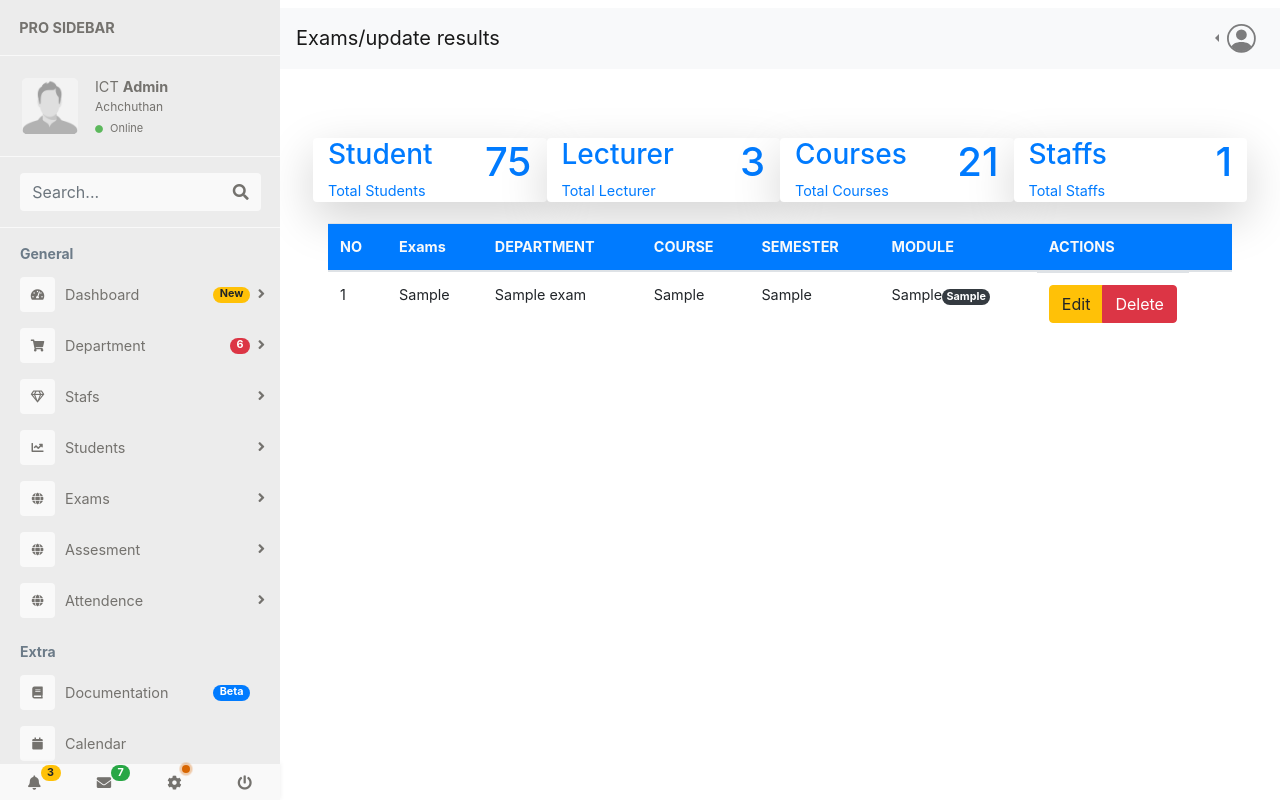
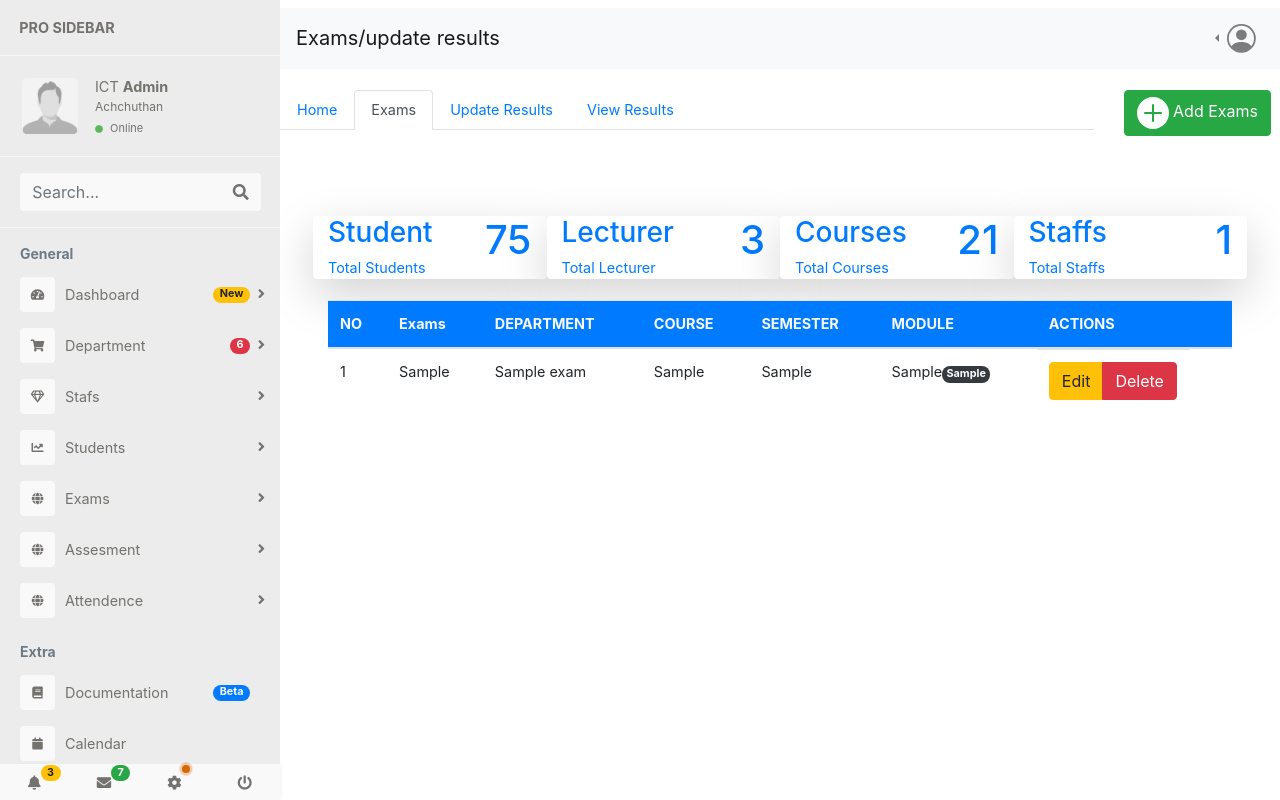
Before and after one commit to ictslgti/ERMS, a PHP site: page /exams.php in a window 1280 px wide. Run offline with PHP 8.4, Linux system fonts and the light colour scheme; tables that the repository leaves empty or names only in its code hold one stand-in row (values such as "Sample post"); a stand-in replaces the project's code that opens the database connection; some libraries are stand-ins or nearby versions.

Commit message:
new form

```diff
--- a/nav_bar.php
+++ b/nav_bar.php
@@ -21,7 +21,7 @@
           <div class="dropdown-menu" aria-labelledby="navbarDropdown">
             <a class="dropdown-item" href="#">Admin</a>
             <a class="dropdown-item" href="#">Profile</a>
-            <div class="dropdown-divider"></div>
+            <div class="dropdowndivider"></div>
             <a class="dropdown-item" href="#">Log Out
               <svg class="bi bi-box-arrow-in-left" width="1em" height="1em" viewBox="0 0 16 16" fill="currentColor" xmlns="http://www.w3.org/2000/svg">
                 <path fill-rule="evenodd" d="M7.854 11.354a.5.5 0 000-.708L5.207 8l2.647-2.646a.5.5 0 10-.708-.708l-3 3a.5.5 0 000 .708l3 3a.5.5 0 00.708 0z" clip-rule="evenodd" />
@@ -36,3 +36,29 @@
     </form>
   </div>
 </nav>
+<br>
+<div class='row'>
+  <div class='form-group col-md'>
+    <ul class='nav nav-tabs'>
+      <li class='nav-item'>
+        <a class='nav-link ' href='exams_dashbord.php'>Home</a>
+      </li>
+      <li class='nav-item'>
+        <a class='nav-link active' href='Exams.php'>Exams</a>
+      </li>
+      <li class='nav-item'>
+        <a class='nav-link' href='Exams_results.php'>Update Results</a>
+      </li>
+      <li class='nav-item'>
+        <a class='nav-link' href='Exams.php'>View Results</a>
+      </li>
+    </ul>
+  </div>
+  <div class='col-md-auto pr-4'>
+    <button type='submit' class='btn btn-success btn-group-sm' name="add" data-toggle='modal' data-target='.bd-example-modal-xl'>
+      <svg class='bi bi-plus-circle-fill' width='2em' height='2em' viewBox='0 0 16 16' fill='currentColor' xmlns='http://www.w3.org/2000/svg'>
+        <path fill-rule='evenodd' d='M16 8A8 8 0 110 8a8 8 0 0116 0zM8.5 4a.5.5 0 00-1 0v3.5H4a.5.5 0 000 1h3.5V12a.5.5 0 001 0V8.5H12a.5.5 0 000-1H8.5V4z' clip-rule='evenodd' />
+      </svg>
+      Add Exams</button>
+  </div>
+</div>
```
